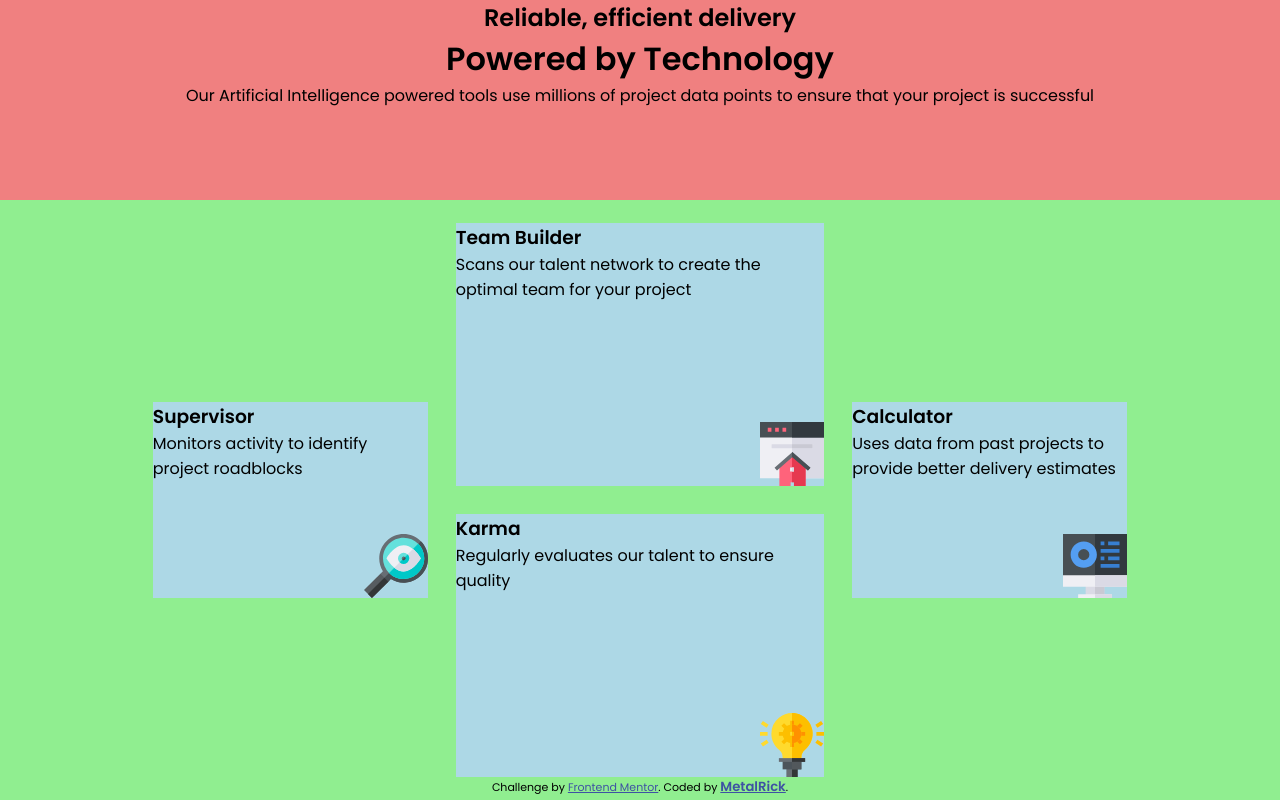
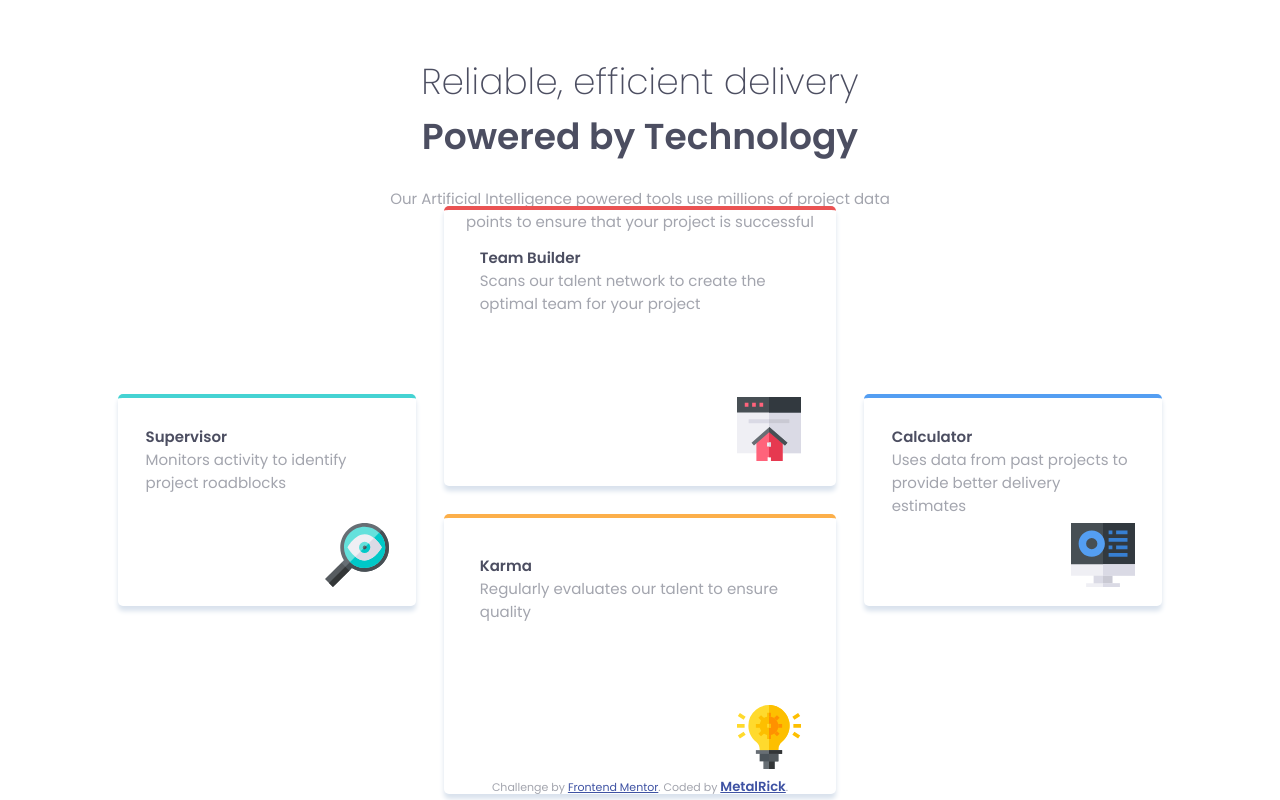
Before and after one commit to MetalRick84/FrontEndMentor-05-four-card-feature-section, a plain HTML site: page index.html in a window 1280 px wide. Drawn offline with Linux system fonts and the light colour scheme.

Commit message:
desktop design

```diff
--- a/css/style.css
+++ b/css/style.css
@@ -8,6 +8,17 @@
 /*                  ****** VARIABLES ******                   */
 /**************************************************************/
 
+:root {
+    --font-dark-color: hsl(234, 12%, 34%);
+    --font-light-color: hsl(229, 6%, 66%);
+
+    --supervisor-color: hsl(180, 62%, 55%);
+    --teamBuilder-color: hsl(0, 78%, 62%);
+    --karma-color: hsl(34, 97%, 64%);
+    --calculator-color: hsl(212, 86%, 64%);
+
+    --shadow-color: hsl(213, 37%, 89%);
+}
 
 
 /**************************************************************/
@@ -17,6 +28,7 @@
 * {
     padding: 0;
     margin: 0;
+    font-size: 100%;
 }
 
 /**************************************************************/
@@ -28,30 +40,28 @@ body {
     height: 100vh;
     height: 100svh;
     display: grid;
-    /* grid-template-rows: 30% 70%; */
     grid-template-rows: 25% 1fr;
 }
 
 header {
-    background-color: lightcoral;
+    /* background-color: lightcoral; */
     text-align: center;
 }
 
 main {
-    background-color: lightgreen;
-    padding: 0 11%;
+    /* background-color: lightgreen; */
+    padding: 0 9%;
     display: grid;
-    /* grid-template-columns: 1fr 24,3% 1fr; */
     grid-template-columns: 1fr 1fr 1fr;
     grid-template-rows: 1fr 1fr;
     row-gap: 4.62%;
+    column-gap: 2%;
     justify-items: center;
 }
 
 .box {
-    background-color: lightblue;
-    width: 92%;
-    /* width: 75%; */
+    /* background-color: lightblue; */
+    width: 98%;
     aspect-ratio: 7 / 5;
     position: relative;
 }
@@ -87,9 +97,6 @@ footer {
 /***********************************************/
 
 @media only screen and (max-width: 460px) {
-    * {
-        border: 1px solid green;
-    }
 
     body {
         grid-template-rows: 1fr;
@@ -124,14 +131,61 @@ footer {
 
 body {
     font-family: 'Poppins', sans-serif;
+    font-size: 15px;
+    color: var(--font-light-color);
+}
+
+header h2 {
+    margin-top: 1.5em;
+    font-size: 2.4em;
+    font-weight: 200;
+    color: var(--font-dark-color);
+}
+
+header h1 {
+    font-size: 2.4em;
+    font-weight: 600;
+    color: var(--font-dark-color);
+}
+
+header p {
+    width: 36em;
+    margin-top: 1.5em;
+    margin-left: auto;
+    margin-right: auto;
 }
 
 .box {
-    /* position: relative; */
+    border-radius: 5px;
+    box-shadow: 0 5px 5px var(--shadow-color);
+    border-top: 4px solid black;
+    box-sizing: border-box;
+    padding: 9%;
 }
 
 .box img {
     position: absolute;
-    right: 0;
-    bottom: 0;
+    right: 9%;
+    bottom: 9%;
+    box-sizing: border-box;
 }
+
+.box h3 {
+    color: var(--font-dark-color);
+}
+
+.left-box-supervisor {
+    border-color: var(--supervisor-color);
+}
+
+.middle-top-box-teamBuilder {
+    border-color: var(--teamBuilder-color);
+}
+
+.middle-bottom-box-karma {
+    border-color: var(--karma-color);
+}
+
+.right-box-calculator {
+    border-color: var(--calculator-color);
+}
```
